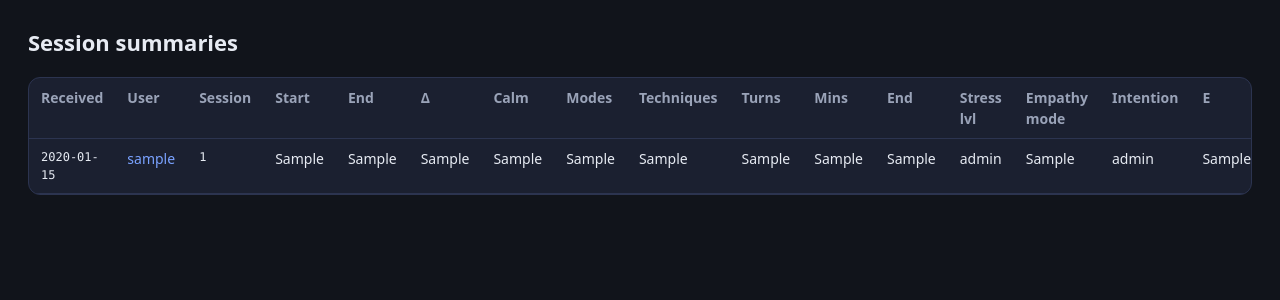
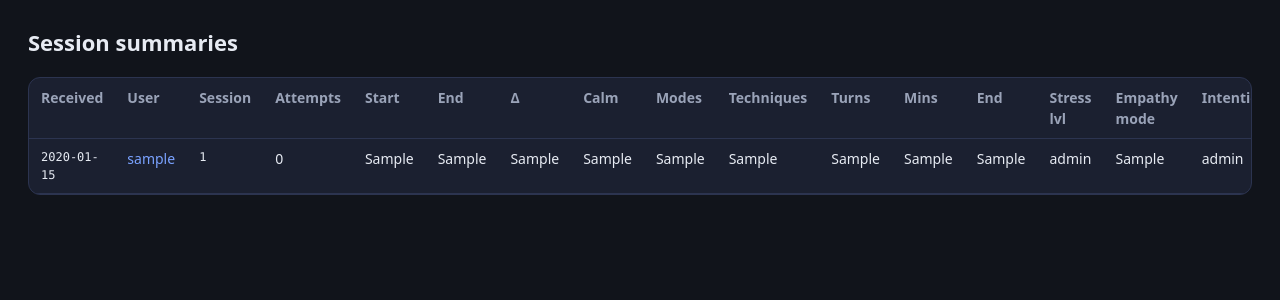
Before and after one commit to whaikal001/HANANeutral, a Flask app: page /summaries in a window 1280 px wide. Shown: the part 56-356 px from the top of the page. Run offline with Flask 3, Linux system fonts and the light colour scheme; the visitor is signed in with stand-in values (Sample User, id 1); tables that the repository leaves empty hold one stand-in row (values such as "Sample post").

Commit message:
Fix repeating block and translation

```diff
--- a/backend/app.py
+++ b/backend/app.py
@@ -99,7 +99,8 @@ def init_db():
             empathy_mode             TEXT,
             intention_level          TEXT,
             empathy_E                TEXT,
-            support_need_announced   TEXT
+            support_need_announced   TEXT,
+            attempts                 INTEGER DEFAULT 1
         );
 
         CREATE INDEX IF NOT EXISTS idx_inter_device  ON interactions(device_id);
@@ -116,6 +117,8 @@ def init_db():
                 "empathy_E", "support_need_announced"):
         if col not in existing_cols:
             db.execute("ALTER TABLE summaries ADD COLUMN %s TEXT" % col)
+    if "attempts" not in existing_cols:
+        db.execute("ALTER TABLE summaries ADD COLUMN attempts INTEGER DEFAULT 1")
 
     db.commit()
     db.close()
@@ -178,30 +181,57 @@ def api_summary():
 
     data = request.get_json(silent=True) or {}
     db = get_db()
-    db.execute(
-        """
-        INSERT INTO summaries
-            (device_id, user_name, session_id, session_file, client_ts,
-             start_stress_score, end_stress_score, stress_improvement,
-             final_calm_rating, modes_used, techniques_used,
-             total_interactions, session_duration_minutes, end_action,
-             stress_level, empathy_mode, intention_level, empathy_E,
-             support_need_announced)
-        VALUES (?,?,?,?,?,?,?,?,?,?,?,?,?,?,?,?,?,?,?)
-        """,
-        (
-            data.get("device_id"), data.get("user_name"), data.get("session_id"),
-            data.get("session_file"), data.get("client_ts"),
-            _s(data.get("start_stress_score")), _s(data.get("end_stress_score")),
-            _s(data.get("stress_improvement")), _s(data.get("final_calm_rating")),
-            data.get("modes_used"), data.get("techniques_used"),
-            _s(data.get("total_interactions")), _s(data.get("session_duration_minutes")),
-            data.get("end_action"),
-            data.get("stress_level"), data.get("empathy_mode"),
-            data.get("intention_level"), _s(data.get("empathy_E")),
-            _s(data.get("support_need_announced")),
-        ),
+
+    fields = (
+        data.get("session_id"), data.get("session_file"), data.get("client_ts"),
+        _s(data.get("start_stress_score")), _s(data.get("end_stress_score")),
+        _s(data.get("stress_improvement")), _s(data.get("final_calm_rating")),
+        data.get("modes_used"), data.get("techniques_used"),
+        _s(data.get("total_interactions")), _s(data.get("session_duration_minutes")),
+        data.get("end_action"),
+        data.get("stress_level"), data.get("empathy_mode"),
+        data.get("intention_level"), _s(data.get("empathy_E")),
+        _s(data.get("support_need_announced")),
     )
+
+    # One row per participant: a repeat attempt from the same device + name
+    # overwrites the previous summary (keeping an attempt count) instead of
+    # adding a new row, so exports stay one-row-per-user.
+    existing = db.execute(
+        "SELECT id, attempts FROM summaries WHERE device_id = ? AND user_name = ?",
+        (data.get("device_id"), data.get("user_name")),
+    ).fetchone()
+
+    if existing:
+        db.execute(
+            """
+            UPDATE summaries SET
+                received_at = datetime('now'),
+                session_id = ?, session_file = ?, client_ts = ?,
+                start_stress_score = ?, end_stress_score = ?, stress_improvement = ?,
+                final_calm_rating = ?, modes_used = ?, techniques_used = ?,
+                total_interactions = ?, session_duration_minutes = ?, end_action = ?,
+                stress_level = ?, empathy_mode = ?, intention_level = ?, empathy_E = ?,
+                support_need_announced = ?,
+                attempts = ?
+            WHERE id = ?
+            """,
+            fields + ((existing["attempts"] or 1) + 1, existing["id"]),
+        )
+    else:
+        db.execute(
+            """
+            INSERT INTO summaries
+                (device_id, user_name, session_id, session_file, client_ts,
+                 start_stress_score, end_stress_score, stress_improvement,
+                 final_calm_rating, modes_used, techniques_used,
+                 total_interactions, session_duration_minutes, end_action,
+                 stress_level, empathy_mode, intention_level, empathy_E,
+                 support_need_announced, attempts)
+            VALUES (?,?,?,?,?,?,?,?,?,?,?,?,?,?,?,?,?,?,?,1)
+            """,
+            (data.get("device_id"), data.get("user_name")) + fields,
+        )
     db.commit()
     return jsonify(ok=True)
 
--- a/backend/templates/summaries.html
+++ b/backend/templates/summaries.html
@@ -6,7 +6,7 @@
     {% if rows %}
     <table>
         <thead><tr>
-            <th>Received</th><th>User</th><th>Session</th>
+            <th>Received</th><th>User</th><th>Session</th><th>Attempts</th>
             <th>Start</th><th>End</th><th>Δ</th><th>Calm</th>
             <th>Modes</th><th>Techniques</th><th>Turns</th><th>Mins</th><th>End</th>
             <th>Stress lvl</th><th>Empathy mode</th><th>Intention</th><th>E</th><th>Support</th>
@@ -17,6 +17,7 @@
                 <td class="mono">{{ r['received_at'] }}</td>
                 <td><a href="{{ url_for('user_detail', device_id=r['device_id']) }}">{{ r['user_name'] or '(no name)' }}</a></td>
                 <td class="mono">{{ r['session_id'] }}</td>
+                <td>{{ r['attempts'] }}</td>
                 <td>{{ r['start_stress_score'] }}</td>
                 <td>{{ r['end_stress_score'] }}</td>
                 <td>{{ r['stress_improvement'] }}</td>
```
Also changed, not shown: android-icon_HanaAdaptive.png (added), 4 other files.
